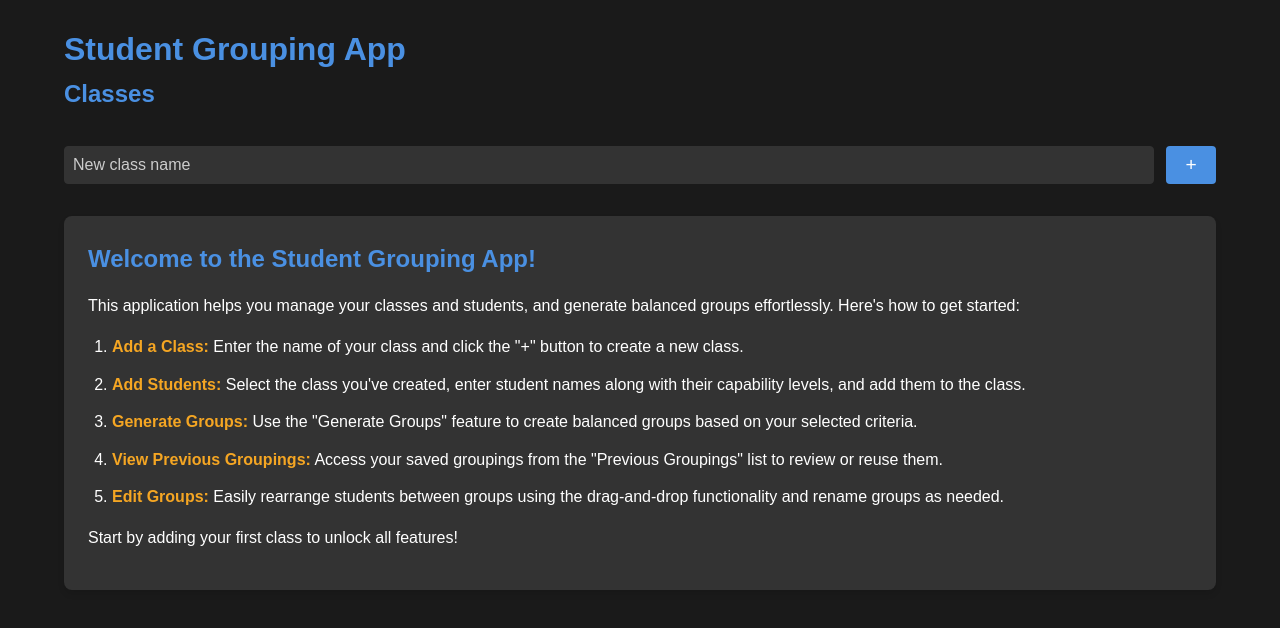
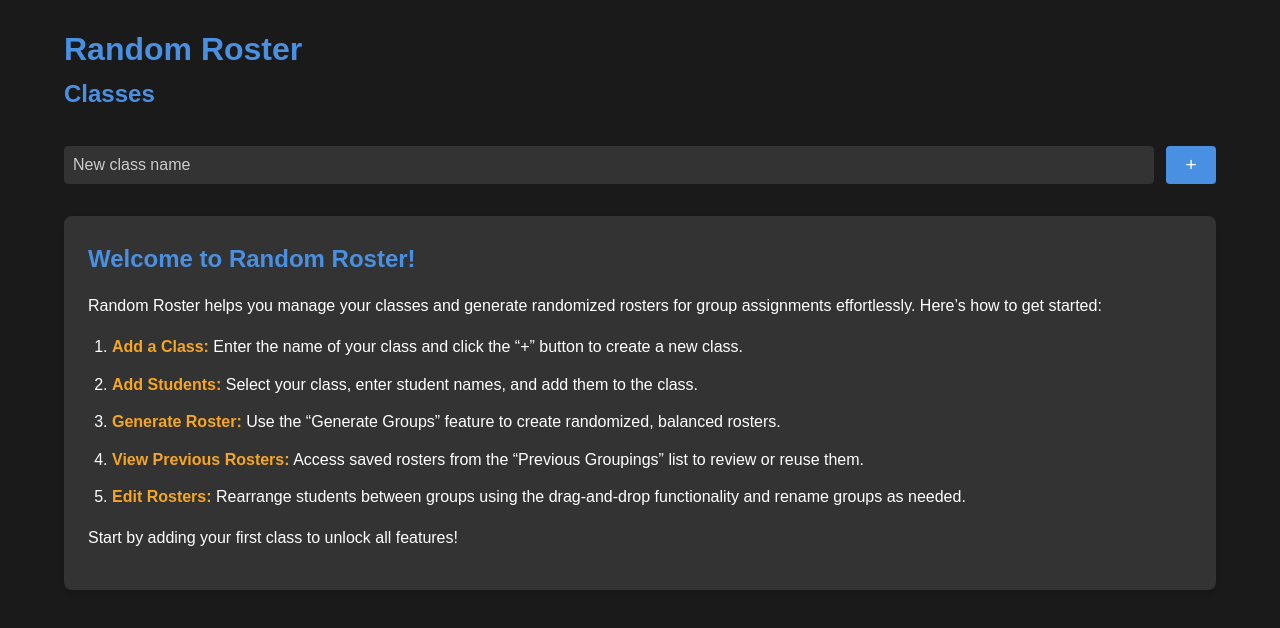
Before and after one commit to 4eyedRaven/student_grouper, a Next.js app: page / in a window 1280 px wide. Shown: the top 628 px of the page. Built offline with nearby package versions, Linux system fonts and the light colour scheme.

Commit message:
Rename application from "Student Grouping App" to "Random Roster" and update related descriptions in README, layout, and instructions.

```diff
--- a/app/layout.tsx
+++ b/app/layout.tsx
@@ -1,6 +1,6 @@
 // app/layout.tsx
 import type { Metadata } from "next";
-import localFont from 'next/font/local'; // Import localFont
+import localFont from 'next/font/local';
 import "../styles/globals.css";
 import ClientWrapper from "../components/ClientWrapper";
 
@@ -19,8 +19,8 @@ const geist = localFont({
     },
     // Add other weights/styles as needed
   ],
-  variable: '--font-geist', // Define the CSS variable
-  display: 'swap', // Optional: Defines how the font is displayed
+  variable: '--font-geist',
+  display: 'swap',
 });
 
 // Import Geist Mono as a local font
@@ -38,13 +38,13 @@ const geistMono = localFont({
     },
     // Add other weights/styles as needed
   ],
-  variable: '--font-geist-mono', // Define the CSS variable
-  display: 'swap', // Optional: Defines how the font is displayed
+  variable: '--font-geist-mono',
+  display: 'swap',
 });
 
 export const metadata: Metadata = {
-  title: "Student Grouping App",
-  description: "A tool for teachers to manage classes and group students",
+  title: "Random Roster",
+  description: "Random Roster is a web app for managing classes and generating randomized rosters.",
   icons: {
     icon: [
       { url: "/favicon-16x16.png", sizes: "16x16", type: "image/png" },
@@ -59,9 +59,7 @@ export const metadata: Metadata = {
 
 export default function RootLayout({
   children,
-}: Readonly<{
-  children: React.ReactNode;
-}>) {
+}: Readonly<{ children: React.ReactNode }>) {
   return (
     <html lang="en">
       <body className={`${geist.variable} ${geistMono.variable}`}>
--- a/app/page.tsx
+++ b/app/page.tsx
@@ -5,7 +5,7 @@ export default function Home() {
   return (
     <div className="container">
       <main>
-        <h1>Student Grouping App</h1>
+        <h1>Random Roster</h1>
         <ClientHome />
       </main>
     </div>
--- a/components/Instructions.tsx
+++ b/components/Instructions.tsx
@@ -20,25 +20,25 @@ const Instructions: React.FC<InstructionsProps> = ({ isPopover = false, onClose
           &times;
         </button>
       )}
-      <h2>Welcome to the Student Grouping App!</h2>
+      <h2>Welcome to Random Roster!</h2>
       <p>
-        This application helps you manage your classes and students, and generate balanced groups effortlessly. Here&apos;s how to get started:
+        Random Roster helps you manage your classes and generate randomized rosters for group assignments effortlessly. Here’s how to get started:
       </p>
       <ol>
         <li>
-          <strong>Add a Class:</strong> Enter the name of your class and click the &quot;+&quot; button to create a new class.
+          <strong>Add a Class:</strong> Enter the name of your class and click the “+” button to create a new class.
         </li>
         <li>
-          <strong>Add Students:</strong> Select the class you&apos;ve created, enter student names along with their capability levels, and add them to the class.
+          <strong>Add Students:</strong> Select your class, enter student names, and add them to the class.
         </li>
         <li>
-          <strong>Generate Groups:</strong> Use the &quot;Generate Groups&quot; feature to create balanced groups based on your selected criteria.
+          <strong>Generate Roster:</strong> Use the “Generate Groups” feature to create randomized, balanced rosters.
         </li>
         <li>
-          <strong>View Previous Groupings:</strong> Access your saved groupings from the &quot;Previous Groupings&quot; list to review or reuse them.
+          <strong>View Previous Rosters:</strong> Access saved rosters from the “Previous Groupings” list to review or reuse them.
         </li>
         <li>
-          <strong>Edit Groups:</strong> Easily rearrange students between groups using the drag-and-drop functionality and rename groups as needed.
+          <strong>Edit Rosters:</strong> Rearrange students between groups using the drag-and-drop functionality and rename groups as needed.
         </li>
       </ol>
       <p>
```
Also changed, not shown: 1 other file (tests, documents, lock files or other folders).
